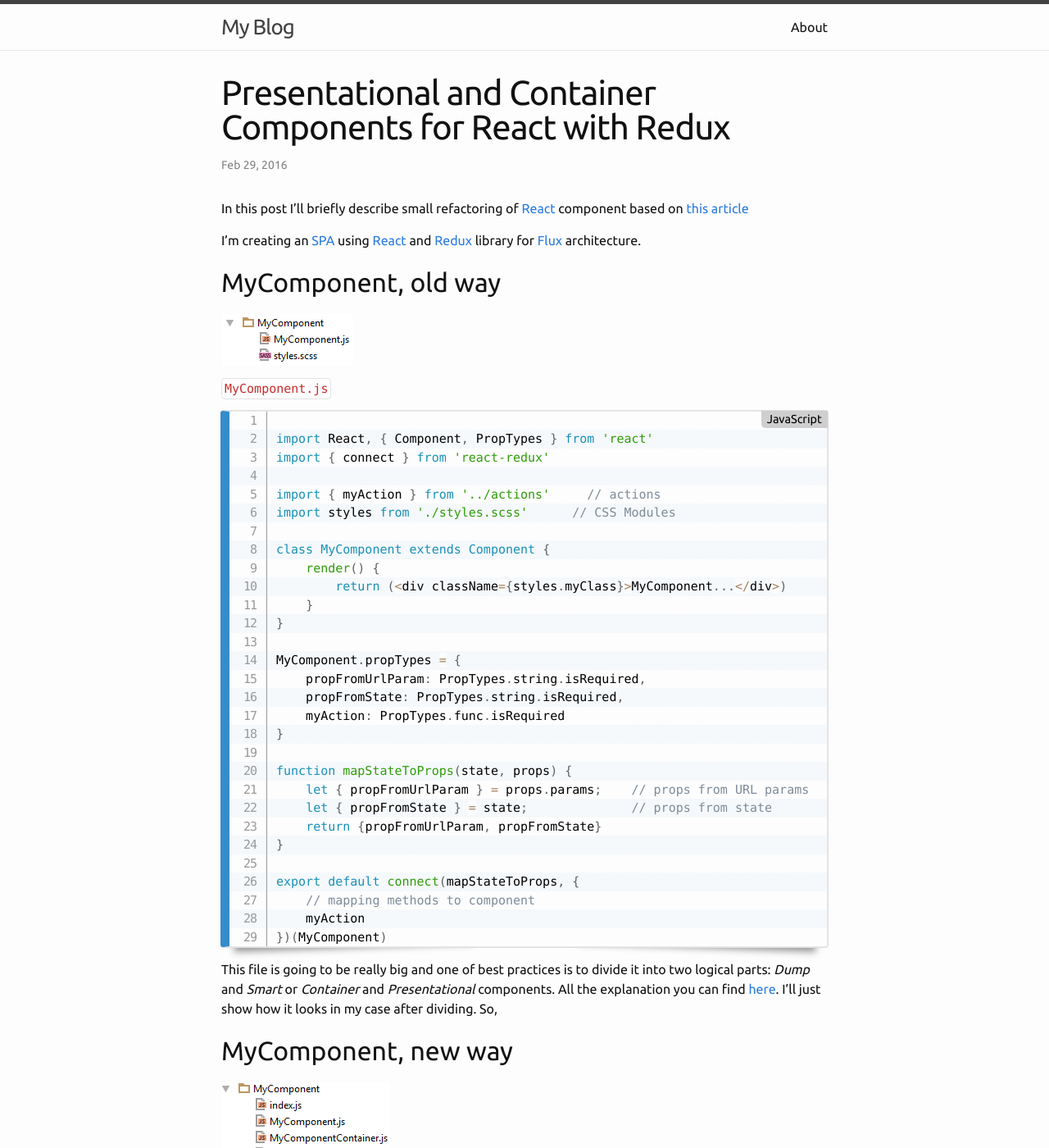
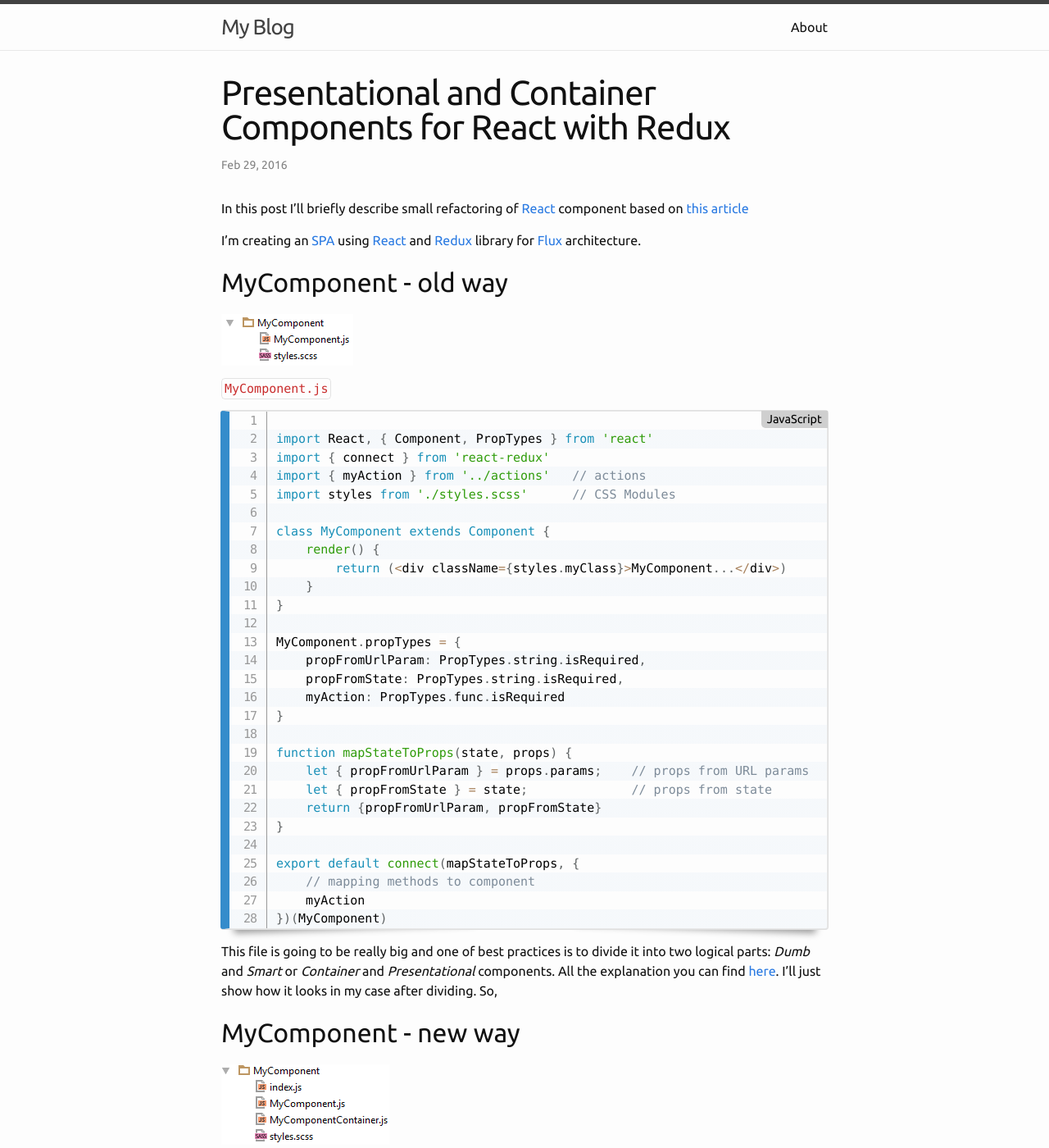
Before and after one commit to matiishyn/matiishyn.github.io, a Jekyll site: the page built from _posts/2016-02-29-react-component-structure.markdown, in a window 1280 px wide and 1400 px high. Shown: the whole window at 82% size. Built offline with Jekyll 4.4.1, drawn with Linux system fonts in a browser that asks for light colours.

Commit message:
react component post

```diff
--- a/_posts/2016-02-29-react-component-structure.markdown
+++ b/_posts/2016-02-29-react-component-structure.markdown
@@ -5,11 +5,11 @@
 categories: programming react redux
 ---
 
-In this post I'll briefly describe small refactoring of [React] component based on [this article][Dump]
+In this post I'll briefly describe small refactoring of [React] component based on [this article][Dumb]
 
 I'm creating an [SPA] using [React] and [Redux] library for [Flux] architecture.
 
-## MyComponent, old way
+## MyComponent - old way
 
 ![react-component-1]({{ site.url }}assets/2016-02-29-react-component-structure/react-component-1.PNG)
 
@@ -18,8 +18,7 @@
 <pre class='line-numbers'><code class="language-javascript">
 import React, { Component, PropTypes } from 'react'
 import { connect } from 'react-redux'
-
-import { myAction } from '../actions'     // actions
+import { myAction } from '../actions'   // actions
 import styles from './styles.scss'      // CSS Modules
 
 class MyComponent extends Component {
@@ -47,10 +46,10 @@
 </code></pre>
 
 This file is going to be really big and one of best practices is to divide it into two logical parts:
-*Dump* and *Smart* or *Container* and *Presentational* components. All the explanation you can find [here][Dump].
+*Dumb* and *Smart* or *Container* and *Presentational* components. All the explanation you can find [here][Dumb].
 I'll just show how it looks in my case after dividing. So,
 
-## MyComponent, new way
+## MyComponent - new way
 
 ![react-component-2]({{ site.url }}assets/2016-02-29-react-component-structure/react-component-2.PNG)
 
@@ -78,10 +77,9 @@
 `MyComponentContainer.js` the [container component](https://medium.com/@dan_abramov/smart-and-dumb-components-7ca2f9a7c7d0#c27f):
 <pre class='line-numbers'><code class="language-javascript">
 import MyComponent from './MyComponent'     // presentational component
-
 import { connect } from 'react-redux'
 import { bindActionCreators } from 'redux'
-import { myAction } from '../actions'         // actions
+import { myAction } from '../actions'        // actions
 
 function mapStateToProps(state, props) {
     let { propFromUrlParam } = props.params; // prop from URL params
@@ -118,4 +116,4 @@
 [Redux]: https://github.com/reactjs/redux
 [Flux]: https://facebook.github.io/flux/
 [SPA]: https://en.wikipedia.org/wiki/Single-page_application
-[Dump]: https://medium.com/@dan_abramov/smart-and-dumb-components-7ca2f9a7c7d0
+[Dumb]: https://medium.com/@dan_abramov/smart-and-dumb-components-7ca2f9a7c7d0
```
